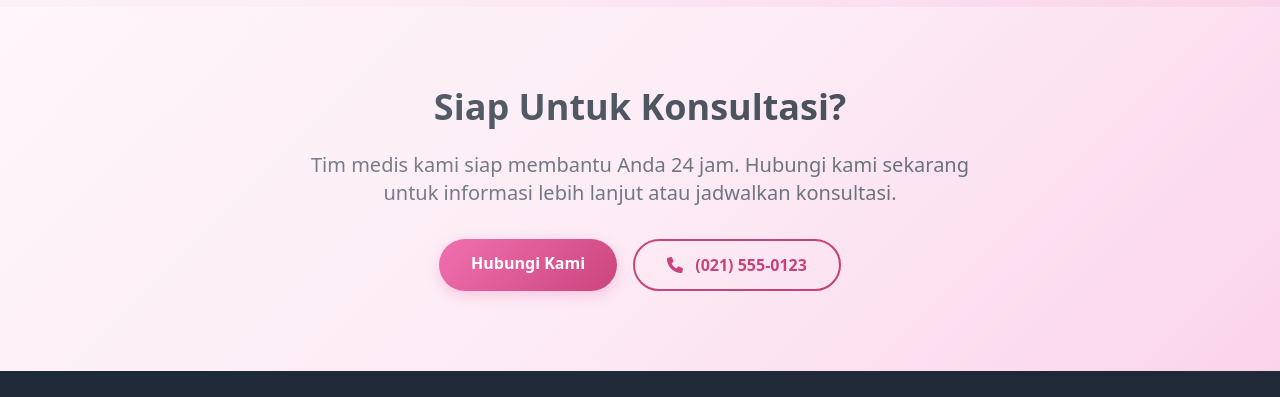
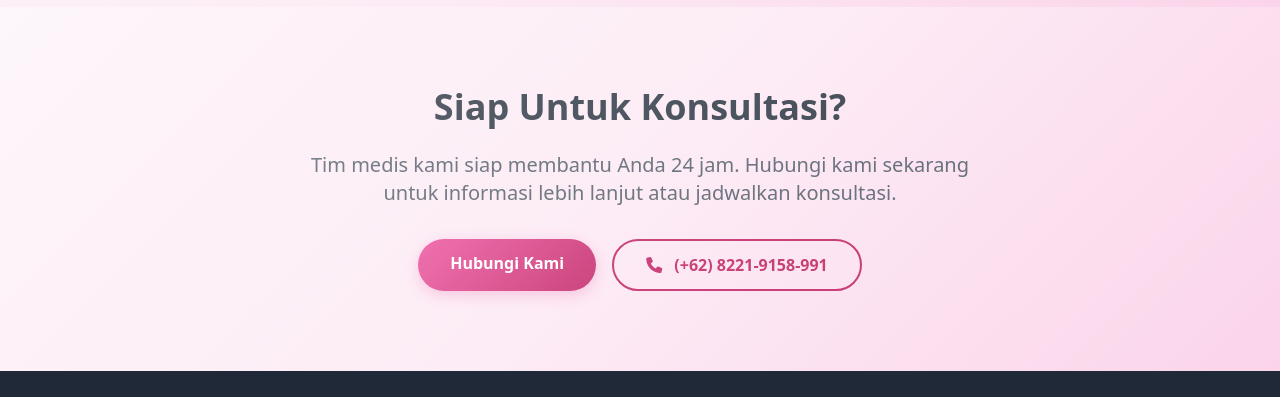
Before and after one commit to HIlwanN/hemodiacare, a website: page home.html in a window 1280 px wide. Shown: the part 2941-3338 px from the top of the page. Drawn offline with nearby package versions, Linux system fonts and the light colour scheme.

Commit message:
update kontak home

```diff
--- a/home.html
+++ b/home.html
@@ -396,9 +396,9 @@
                 <a href="kontak.html" class="btn-pink">
                     Hubungi Kami
                 </a>
-                <a href="tel:021-555-0123" class="btn-outline-pink">
+                <a href="https://wa.me/6282219158991" class="btn-outline-pink">
                     <i class="fas fa-phone mr-2"></i>
-                    (021) 555-0123
+                    (+62) 8221-9158-991
                 </a>
             </div>
         </div>
```
